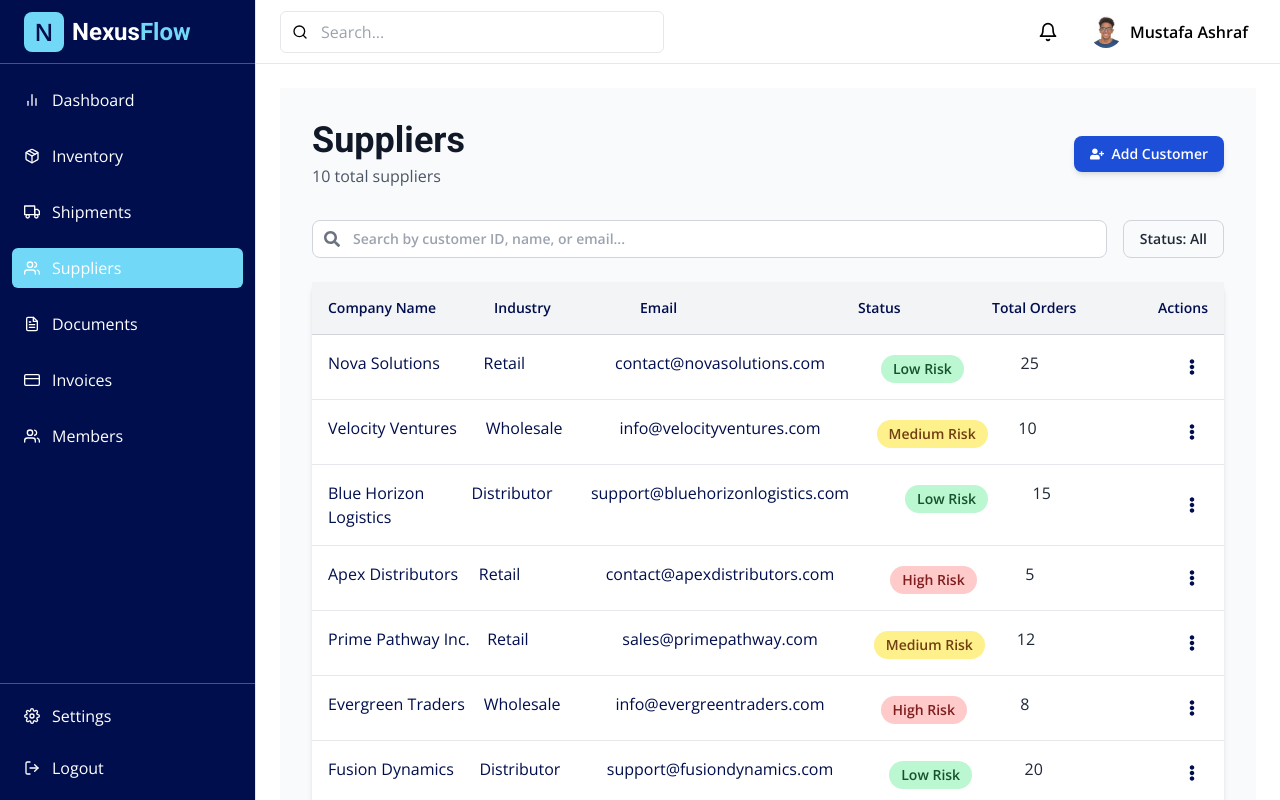
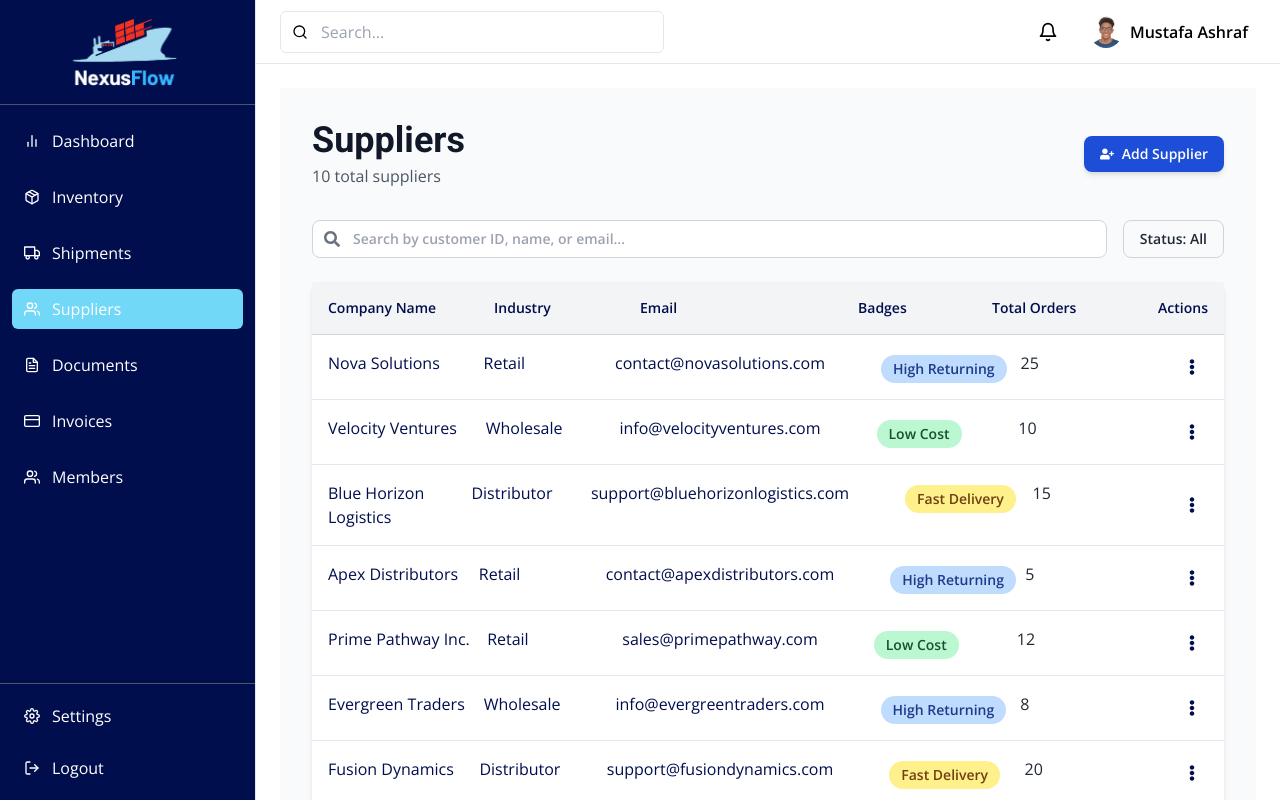
Before and after one commit to MustafaAFarag/SME-Huawei, a React (Vite) app: page /suppliers in a window 1280 px wide. Built offline with nearby package versions, Linux system fonts and the light colour scheme.

Commit message:
After Meeting

```diff
--- a/src/features/Homepage/Header.tsx
+++ b/src/features/Homepage/Header.tsx
@@ -71,16 +71,8 @@ function Header() {
       <nav className="container mx-auto px-4 py-4">
         <div className="flex items-center justify-between">
           <div className="flex-shrink-0">
-            <a className="flex items-center space-x-2" href="#">
-              <div className="relative h-10 w-10 overflow-hidden rounded-lg bg-secondary">
-                <div className="absolute inset-0 flex items-center justify-center">
-                  <span className="text-2xl font-bold text-primary">N</span>
-                </div>
-              </div>
-              <span className="font-heading text-2xl font-bold">
-                <span className="text-white">Nexus</span>
-                <span className="text-secondary">Flow</span>
-              </span>
+            <a href="#">
+              <img src="./NexusFlow.png" className="w-32" />
             </a>
           </div>
 
--- a/src/features/Homepage/PricingPlans.tsx
+++ b/src/features/Homepage/PricingPlans.tsx
@@ -4,7 +4,7 @@ function PricingPlans() {
   const plans = [
     {
       name: 'Basic',
-      price: '800',
+      price: '49.99',
       features: [
         'Inventory management',
         'Demand forecasting',
@@ -18,7 +18,7 @@ function PricingPlans() {
     },
     {
       name: 'Pro',
-      price: '2,500',
+      price: '200',
       features: [
         'All Basic features',
         '50 GB storage',
--- a/src/pages/Customers.tsx
+++ b/src/pages/Customers.tsx
@@ -17,14 +17,14 @@ import { motion } from 'framer-motion';
 import { customerData } from '../utils/Datas';
 import { Paginator } from 'primereact/paginator';
 
-type CustomerStatus = 'Low Risk' | 'Medium Risk' | 'High Risk';
+type CustomerStatus = 'Low Cost' | 'Fast Delivery' | 'High Returning';
 type FilterStatus = CustomerStatus | 'All';
 
 const statuses: FilterStatus[] = [
   'All',
-  'Low Risk',
-  'Medium Risk',
-  'High Risk',
+  'Low Cost',
+  'Fast Delivery',
+  'High Returning',
 ];
 
 function Customers() {
@@ -43,7 +43,7 @@ function Customers() {
       customer.email.toLowerCase().includes(searchTerm.toLowerCase());
 
     const matchesStatus =
-      selectedStatus === 'All' || customer.churnRisk === selectedStatus;
+      selectedStatus === 'All' || customer.badge === selectedStatus;
 
     return matchesSearch && matchesStatus;
   });
@@ -58,12 +58,12 @@ function Customers() {
 
   const getStatusColor = (status: FilterStatus): string => {
     switch (status) {
-      case 'Low Risk':
+      case 'Low Cost':
         return 'bg-green-200 text-green-900';
-      case 'Medium Risk':
+      case 'Fast Delivery':
         return 'bg-yellow-200 text-yellow-900';
-      case 'High Risk':
-        return 'bg-red-200 text-red-900';
+      case 'High Returning':
+        return 'bg-blue-200 text-blue-900';
       default:
         return 'bg-gray-200 text-gray-900';
     }
@@ -122,7 +122,7 @@ function Customers() {
             </p>
           </div>
           <button className="inline-flex items-center gap-2 rounded-lg bg-blue-700 px-4 py-2 text-sm font-semibold text-white shadow-md hover:bg-blue-800">
-            <FaUserPlus /> Add Customer
+            <FaUserPlus /> Add Supplier
           </button>
         </div>
 
@@ -152,18 +152,18 @@ function Customers() {
             <p>Company Name</p>
             <p>Industry</p>
             <p className="-translate-x-5">Email</p>
-            <p className="translate-x-8">Status</p>
+            <p className="translate-x-8">Badges</p>
             <p>Total Orders</p>
             <p>Actions</p>
           </div>
 
-          {paginatedCustomers.map((customer) => (
+          {paginatedCustomers.map((customer, index) => (
             <motion.div
               key={customer.id}
-              initial={{ opacity: 0, y: 20 }}
+              initial={{ opacity: 0, y: 10 }}
               animate={{ opacity: 1, y: 0 }}
-              exit={{ opacity: 0, y: -20 }}
-              transition={{ duration: 0.3 }}
+              exit={{ opacity: 0, x: -10 }}
+              transition={{ duration: 0.2, delay: index * 0.05 }}
               className="grid grid-cols-[1fr,1fr,1fr,1fr,1fr,auto] gap-4 border-b border-gray-200 p-4 text-primary hover:bg-gray-50"
             >
               <div className="font-medium text-primary">
@@ -177,9 +177,9 @@ function Customers() {
               </div>
               <div>
                 <span
-                  className={`inline-flex rounded-full px-3 py-1 text-sm font-semibold ${getStatusColor(customer.churnRisk as CustomerStatus)} translate-x-4 translate-y-1`}
+                  className={`inline-flex rounded-full px-3 py-1 text-sm font-semibold ${getStatusColor(customer.badge as CustomerStatus)} translate-x-4 translate-y-1`}
                 >
-                  {customer.churnRisk}
+                  {customer.badge}
                 </span>
               </div>
               <div className="font-medium text-gray-800">
--- a/src/pages/Documents.tsx
+++ b/src/pages/Documents.tsx
@@ -153,13 +153,13 @@ function Documents() {
           <p>Actions</p>
         </div>
 
-        {paginatedDocuments.map((doc) => (
+        {paginatedDocuments.map((doc, index) => (
           <motion.div
             key={doc.id}
-            initial={{ opacity: 0, y: 20 }}
+            initial={{ opacity: 0, y: 10 }}
             animate={{ opacity: 1, y: 0 }}
-            exit={{ opacity: 0, y: -20 }}
-            transition={{ duration: 0.3 }}
+            exit={{ opacity: 0, x: -10 }}
+            transition={{ duration: 0.2, delay: index * 0.05 }}
             className="grid grid-cols-[1fr,1fr,1fr,1fr,1fr,auto] gap-4 border-b border-gray-200 p-4 text-gray-700 hover:bg-gray-50"
           >
             <div className="font-medium text-gray-800">{doc.id}</div>
--- a/src/pages/Inventory.tsx
+++ b/src/pages/Inventory.tsx
@@ -198,7 +198,7 @@ function Inventory() {
               </div>
               <div className="text-base text-primary">{item.sku}</div>
               <div className="flex items-center gap-5">
-                <p className="text-base text-primary">{item.quantity}</p>
+                <p className="w-5 text-base text-primary">{item.quantity}</p>
                 {item.quantity <= item.reorderPoint && (
                   <div className="group relative flex items-center text-sm text-yellow-600">
                     <FaExclamationTriangle className="mr-1" />
--- a/src/pages/Invoices.tsx
+++ b/src/pages/Invoices.tsx
@@ -149,13 +149,13 @@ function Invoices() {
           <div>Actions</div>
         </div>
 
-        {paginatedInvoices.map((invoice) => (
+        {paginatedInvoices.map((invoice, index) => (
           <motion.div
             key={invoice.id}
-            initial={{ opacity: 0, y: 20 }}
+            initial={{ opacity: 0, y: 10 }}
             animate={{ opacity: 1, y: 0 }}
-            exit={{ opacity: 0, y: -20 }}
-            transition={{ duration: 0.3 }}
+            exit={{ opacity: 0, x: -10 }}
+            transition={{ duration: 0.2, delay: index * 0.05 }}
             className="grid grid-cols-[1fr,1fr,1fr,1fr,1fr,auto] border-b border-gray-200 p-4 text-gray-700 hover:bg-gray-50"
           >
             <div className="font-medium text-primary">{invoice.id}</div>
--- a/src/pages/Members.tsx
+++ b/src/pages/Members.tsx
@@ -137,13 +137,13 @@ function Members() {
             <div>Actions</div>
           </div>
 
-          {filteredMembers.slice(first, first + rows).map((member) => (
+          {filteredMembers.slice(first, first + rows).map((member, index) => (
             <motion.div
               key={member.id}
-              initial={{ opacity: 0, y: 20 }}
+              initial={{ opacity: 0, y: 10 }}
               animate={{ opacity: 1, y: 0 }}
-              exit={{ opacity: 0, y: -20 }}
-              transition={{ duration: 0.3 }}
+              exit={{ opacity: 0, x: -10 }}
+              transition={{ duration: 0.2, delay: index * 0.05 }}
               className="grid grid-cols-[1fr,1fr,1fr,1fr,1fr,auto] gap-4 border-b border-gray-200 p-4 text-gray-700 hover:bg-gray-50"
             >
               <p className="text-base text-primary">{member.name}</p>
--- a/src/pages/Shipments.tsx
+++ b/src/pages/Shipments.tsx
@@ -35,11 +35,6 @@ const statuses = [
   'Pending',
   'Cancelled',
 ] as const;
-
-const fadeIn = {
-  hidden: { opacity: 0, y: 10 },
-  visible: { opacity: 1, y: 0 },
-};
 
 function Shipments() {
   const [shipments] = useState<Shipment[]>(shipmentData);
@@ -179,14 +174,14 @@ function Shipments() {
             <div>Actions</div>
           </div>
 
-          {currentShipments.map((shipment) => (
+          {currentShipments.map((shipment, index) => (
             <motion.div
               key={shipment.id}
               className="grid grid-cols-[1fr,1fr,1fr,1fr,1fr,auto] gap-4 border-b border-gray-200 p-4 text-gray-700 hover:bg-gray-50"
-              variants={fadeIn}
-              initial="hidden"
-              animate="visible"
-              transition={{ duration: 0.3 }}
+              initial={{ opacity: 0, y: 10 }}
+              animate={{ opacity: 1, y: 0 }}
+              exit={{ opacity: 0, x: -10 }}
+              transition={{ duration: 0.2, delay: index * 0.05 }}
             >
               <div>
                 <div className="text-lg font-bold text-primary">
--- a/src/ui/Logo.tsx
+++ b/src/ui/Logo.tsx
@@ -3,17 +3,7 @@ import { Link } from 'react-router-dom';
 function Logo() {
   return (
     <Link to="/">
-      <div className="flex items-center space-x-2">
-        <div className="relative h-10 w-10 overflow-hidden rounded-lg bg-secondary">
-          <div className="absolute inset-0 flex items-center justify-center">
-            <span className="text-2xl font-bold text-primary">N</span>
-          </div>
-        </div>
-        <span className="font-heading text-2xl font-bold">
-          <span className="text-white">Nexus</span>
-          <span className="text-secondary">Flow</span>
-        </span>
-      </div>
+      <img src="./NexusFlow.png" className="w-32" />
     </Link>
   );
 }
--- a/src/ui/Sidebar.tsx
+++ b/src/ui/Sidebar.tsx
@@ -53,11 +53,11 @@ function Sidebar({ className = '' }: { className: string }) {
     <div
       className={`flex h-full w-64 flex-col border-r ${className} bg-primary`}
     >
-      <div className="flex h-16 items-center border-b border-gray-600 px-6">
+      <div className="m-5 flex h-16 items-center justify-center">
         <Logo />
       </div>
 
-      <div className="flex-1 overflow-auto px-3 py-4">
+      <div className="flex-1 overflow-auto border-t border-gray-600 px-3 py-4">
         <NavigationMenu />
       </div>
 
--- a/src/utils/Datas.tsx
+++ b/src/utils/Datas.tsx
@@ -23,7 +23,7 @@ export const inventoryData: InventoryItem[] = [
     quantity: 50,
     price: 999.99,
     status: 'In Stock',
-    reorderPoint: 20,
+    reorderPoint: 80,
     lastUpdated: '2024/03/15',
     logisticsDetail: 'Inbound from China · Expected on 2024/03/20',
   },
@@ -403,7 +403,7 @@ export const customerData = [
     totalOrders: 25,
     lastOrderDate: '15/10/2024',
     creditLimit: 5000,
-    churnRisk: 'Low Risk',
+    badge: 'High Returning',
   },
   {
     id: 'C002',
@@ -415,7 +415,7 @@ export const customerData = [
     totalOrders: 10,
     lastOrderDate: '20/09/2024',
     creditLimit: 10000,
-    churnRisk: 'Medium Risk',
+    badge: 'Low Cost',
   },
   {
     id: 'C003',
@@ -427,7 +427,7 @@ export const customerData = [
     totalOrders: 15,
     lastOrderDate: '01/11/2024',
     creditLimit: 3000,
-    churnRisk: 'Low Risk',
+    badge: 'Fast Delivery',
   },
   {
     id: 'C004',
@@ -439,7 +439,7 @@ export const customerData = [
     totalOrders: 5,
     lastOrderDate: '30/10/2024',
     creditLimit: 1500,
-    churnRisk: 'High Risk',
+    badge: 'High Returning',
   },
   {
     id: 'C005',
@@ -451,7 +451,7 @@ export const customerData = [
     totalOrders: 12,
     lastOrderDate: '10/10/2024',
     creditLimit: 7500,
-    churnRisk: 'Medium Risk',
+    badge: 'Low Cost',
   },
   {
     id: 'C006',
@@ -463,7 +463,7 @@ export const customerData = [
     totalOrders: 8,
     lastOrderDate: '25/09/2024',
     creditLimit: 6000,
-    churnRisk: 'High Risk',
+    badge: 'High Returning',
   },
   {
     id: 'C007',
@@ -475,7 +475,7 @@ export const customerData = [
     totalOrders: 20,
     lastOrderDate: '20/10/2024',
     creditLimit: 9000,
-    churnRisk: 'Low Risk',
+    badge: 'Fast Delivery',
   },
   {
     id: 'C008',
@@ -487,7 +487,7 @@ export const customerData = [
     totalOrders: 3,
     lastOrderDate: '02/11/2024',
     creditLimit: 1200,
-    churnRisk: 'High Risk',
+    badge: 'High Returning',
   },
   {
     id: 'C009',
@@ -499,7 +499,7 @@ export const customerData = [
     totalOrders: 18,
     lastOrderDate: '12/10/2024',
     creditLimit: 8500,
-    churnRisk: 'Low Risk',
+    badge: 'Low Cost',
   },
   {
     id: 'C010',
@@ -511,7 +511,7 @@ export const customerData = [
     totalOrders: 6,
     lastOrderDate: '15/09/2024',
     creditLimit: 3000,
-    churnRisk: 'High Risk',
+    badge: 'Fast Delivery',
   },
 ];
 
```
Also changed, not shown: public/NexusFlow.png (added).
